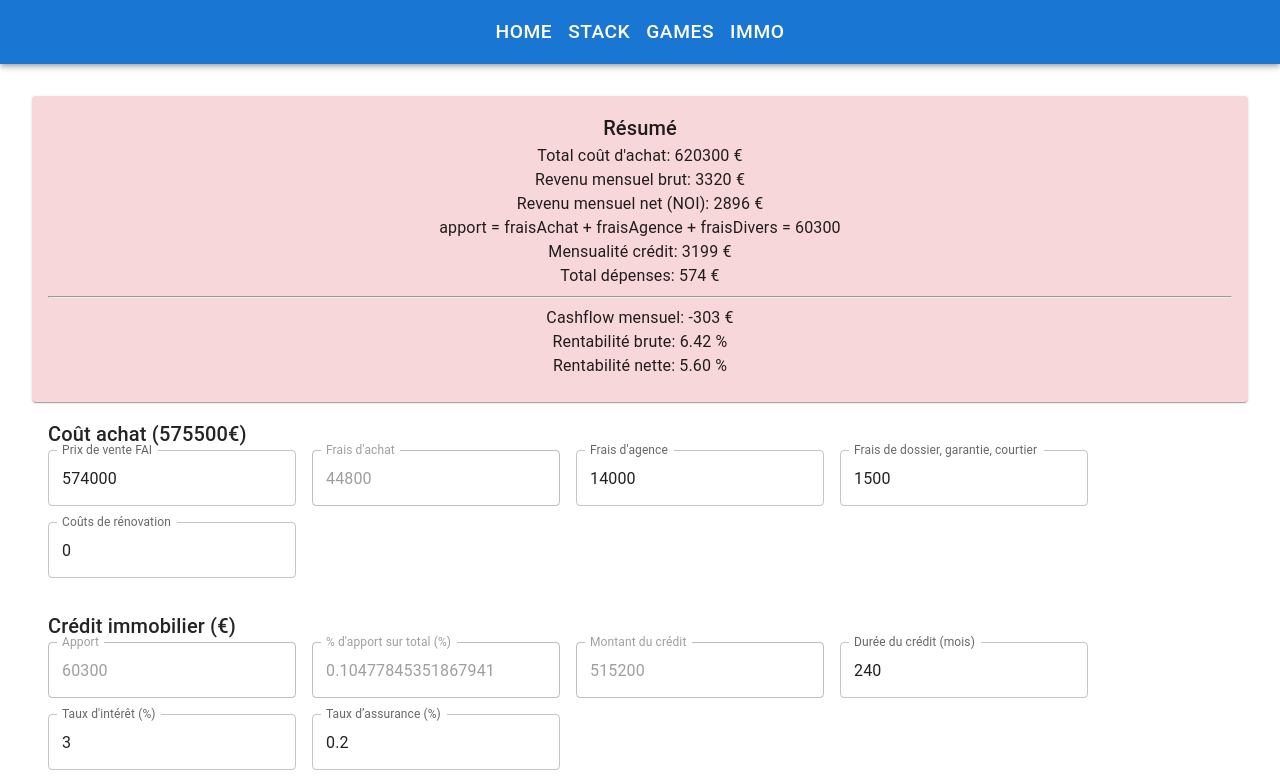
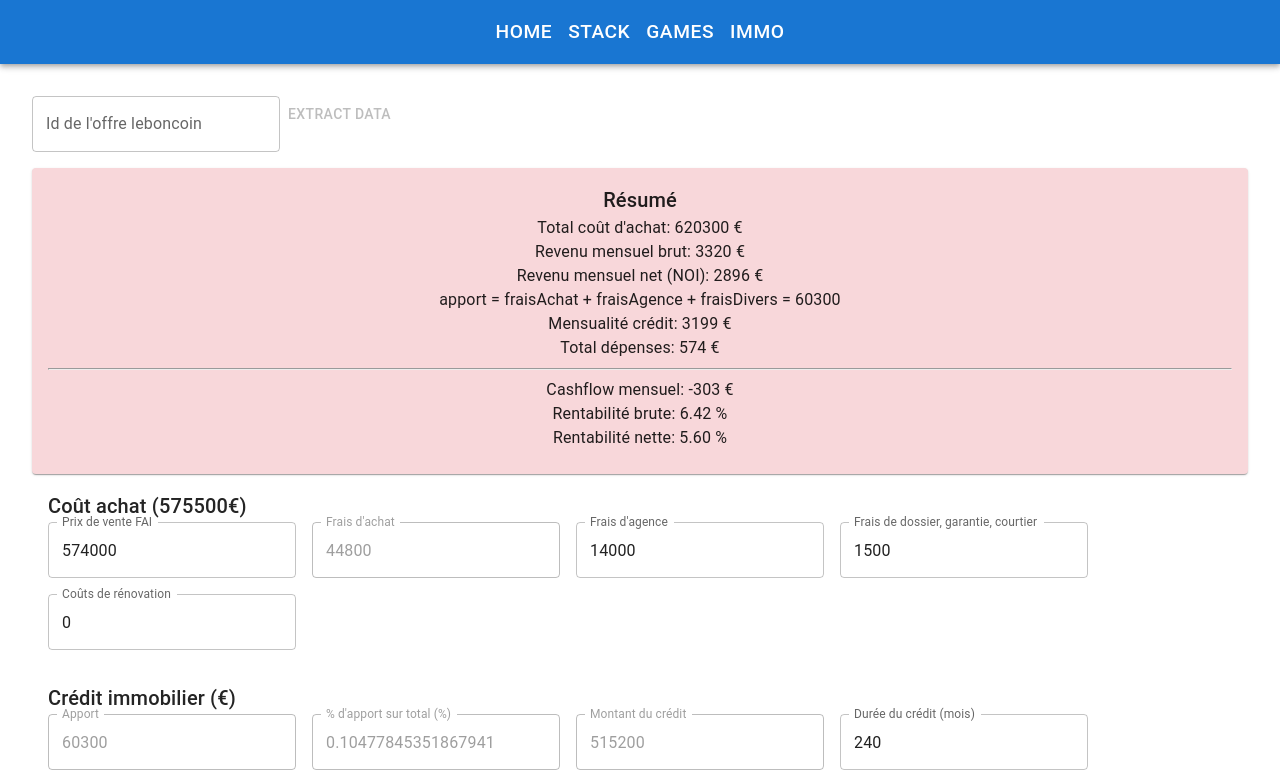
Before and after one commit to MathieuDreano/chiron, a React (Vite) app in the folder ui/: page /immo in a window 1280 px wide. Shown: the top 777 px of the page. Built offline with nearby package versions, Linux system fonts and the light colour scheme.

Commit message:
call endpoint from ui
Signed-off-by: mathieu <mathieu.dreano@gmail.com>

```diff
--- a/ui/src/components/immo/Immo.tsx
+++ b/ui/src/components/immo/Immo.tsx
@@ -4,6 +4,7 @@ import { useEffect, useMemo, useState } from "react";
 import ImmoForm from "./ImmoForm";
 import ImmoSummary from "./ImmoSummary";
 import './immo.css'
+import { Button, CircularProgress, TextField, Typography } from "@mui/material";
 
 export type CashflowData = {
       totalAchat: number,
@@ -65,6 +66,9 @@ const defaultFormData: FormData = {
 
 const Immo = () => {
 
+  const [adId, setAdId] = useState<number>();
+  const [isLoading, setIsLoading] = useState<boolean>(false);
+  const [scrappedData, setScrappedData] = useState<string>();
   const [form, setForm] = useState<FormData>(() => {
     const saved = localStorage.getItem("formData");
     console.log('retrieving from local storage', saved);
@@ -76,6 +80,20 @@ const Immo = () => {
     localStorage.setItem("formData", JSON.stringify(form));
     console.log('saving to local storage');
   }, [form]);
+
+  const load_data_from_ad = (adId: number) => {
+      //const api_base_url = "https://chiron-mz2f.onrender.com";
+      const api_base_url = "http://localhost:8000";
+      setIsLoading(true)
+      return fetch(`${api_base_url}/leboncoin/scrap/${adId}`)
+        .then((res) => res.json())
+        .then((data) => {
+          console.log(`scrapped data: ${data}`)
+          setScrappedData(data)
+        })
+        .catch((err) => console.error(err))
+        .finally(() => setIsLoading(false));
+  }
 
   const handleChange = (e: React.ChangeEvent<HTMLInputElement>) => {
     const { name, value } = e.target;
@@ -133,6 +151,11 @@ const Immo = () => {
 
   return (
     <div className="immo">
+      <div className="scrapper">
+        <TextField name="adId" label="Id de l'offre leboncoin" type="number" defaultValue={adId} onChange={(e) => setAdId(parseInt(e.target.value))}/>
+        <Button onClick={() => adId && load_data_from_ad(adId)} disabled={!adId || isLoading}>{isLoading ? <CircularProgress/> : `EXTRACT DATA`}</Button>
+      </div>
+      {scrappedData && <Typography>{scrappedData}</Typography>}
       <ImmoSummary  {...results}/>
       <ImmoForm form={form} onChange={handleChange}/>
     </div>
```
